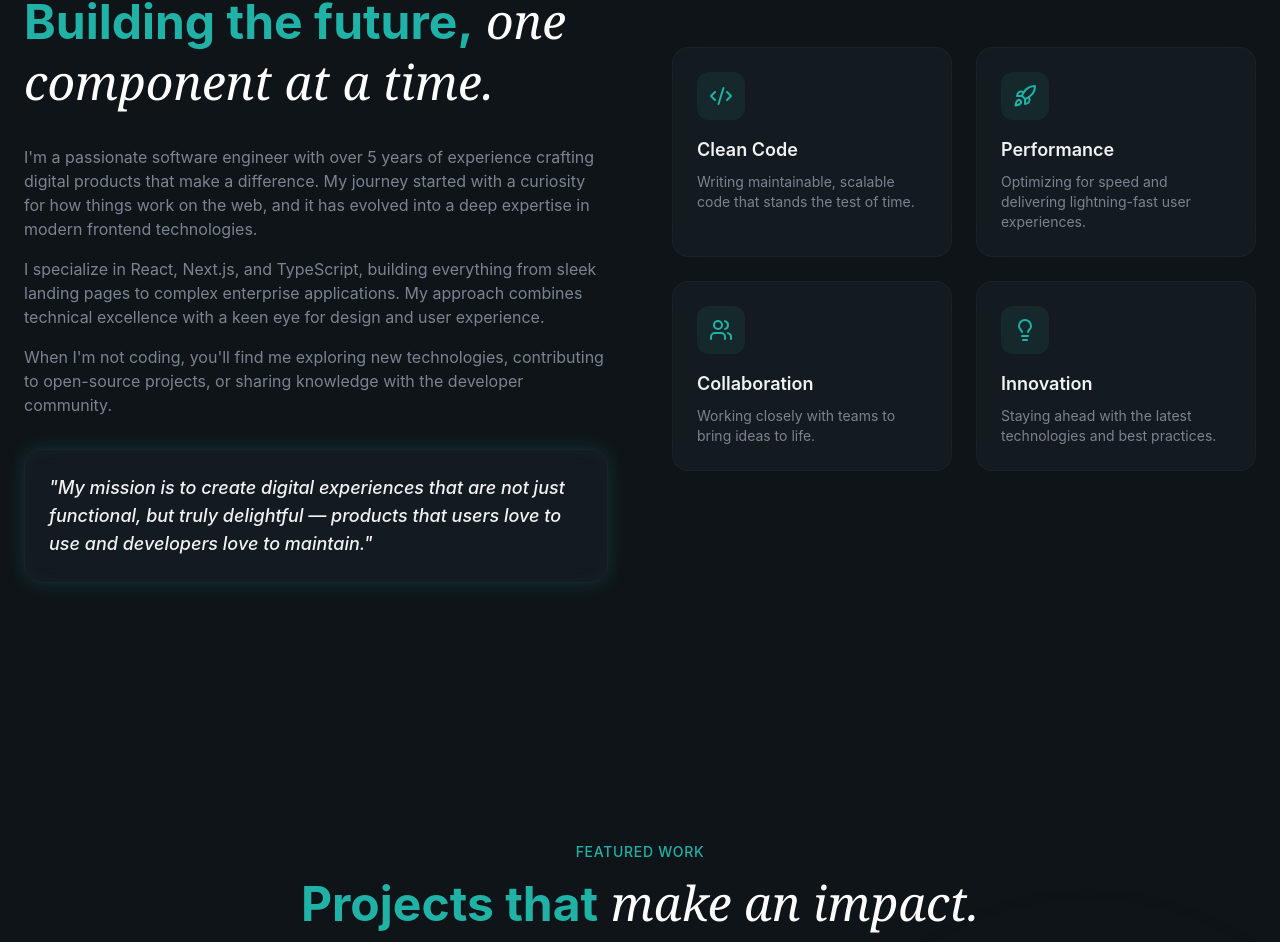
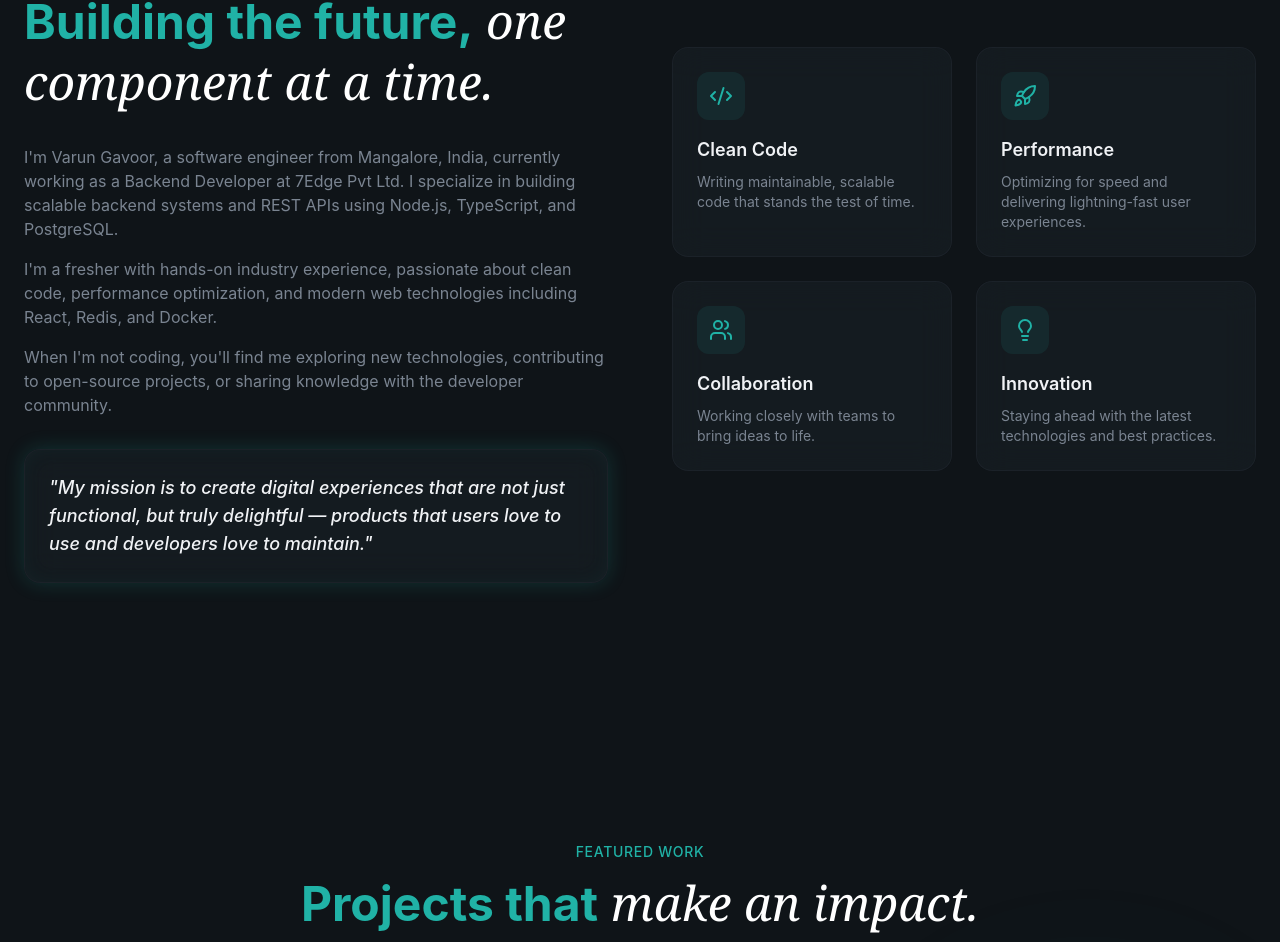
Before and after one commit to varungav/Portfolio-1.0, a React (Vite) app: page / in a window 1280 px wide. Shown: the part 1281-2223 px from the top of the page. Built offline with nearby package versions, Linux system fonts and the light colour scheme.

Commit message:
update about section and seo keywords

```diff
--- a/index.html
+++ b/index.html
@@ -5,7 +5,7 @@
     <link rel="icon" type="image/svg+xml" href="/favicon.svg" />
     <meta name="viewport" content="width=device-width, initial-scale=1.0" />
     <title>Varun Gavoor | Software Engineer Portfolio</title>
-    <meta name="description" content="Varun Gavoor - Software Engineer specializing in React, Node.js, and TypeScript. Building scalable web applications. Based in Mangalore, India." />
+    <meta name="description" content="Varun Gavoor - Backend Developer from Mangalore, India. Specializing in Node.js, TypeScript, PostgreSQL, and React. Currently at 7Edge Pvt Ltd. Open to new opportunities." />
     <meta name="robots" content="index, follow" />
     <meta name="author" content="Varun Gavoor" />
     <meta property="og:title" content="Varun Gavoor | Software Engineer Portfolio" />
--- a/src/sections/About.jsx
+++ b/src/sections/About.jsx
@@ -49,17 +49,15 @@ export const About = () => {
 
             <div className="space-y-4 text-muted-foreground animate-fade-in animation-delay-200">
               <p>
-                I'm a passionate software engineer with over 5 years of
-                experience crafting digital products that make a difference. My
-                journey started with a curiosity for how things work on the web,
-                and it has evolved into a deep expertise in modern frontend
-                technologies.
+                I'm Varun Gavoor, a software engineer from Mangalore, India,
+                currently working as a Backend Developer at 7Edge Pvt Ltd. I
+                specialize in building scalable backend systems and REST APIs
+                using Node.js, TypeScript, and PostgreSQL.
               </p>
               <p>
-                I specialize in React, Next.js, and TypeScript, building
-                everything from sleek landing pages to complex enterprise
-                applications. My approach combines technical excellence with a
-                keen eye for design and user experience.
+                I'm a fresher with hands-on industry experience, passionate
+                about clean code, performance optimization, and modern web
+                technologies including React, Redis, and Docker.
               </p>
               <p>
                 When I'm not coding, you'll find me exploring new technologies,
```
